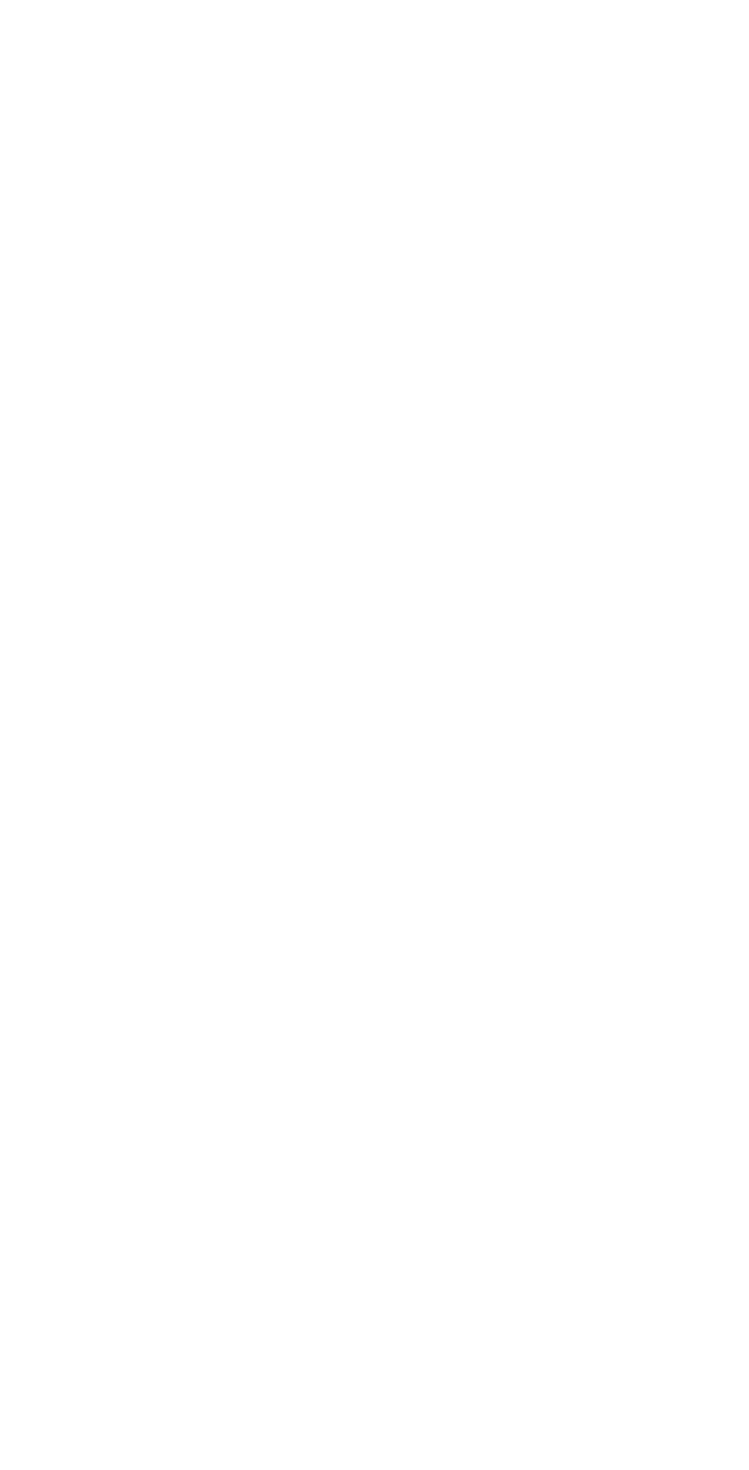
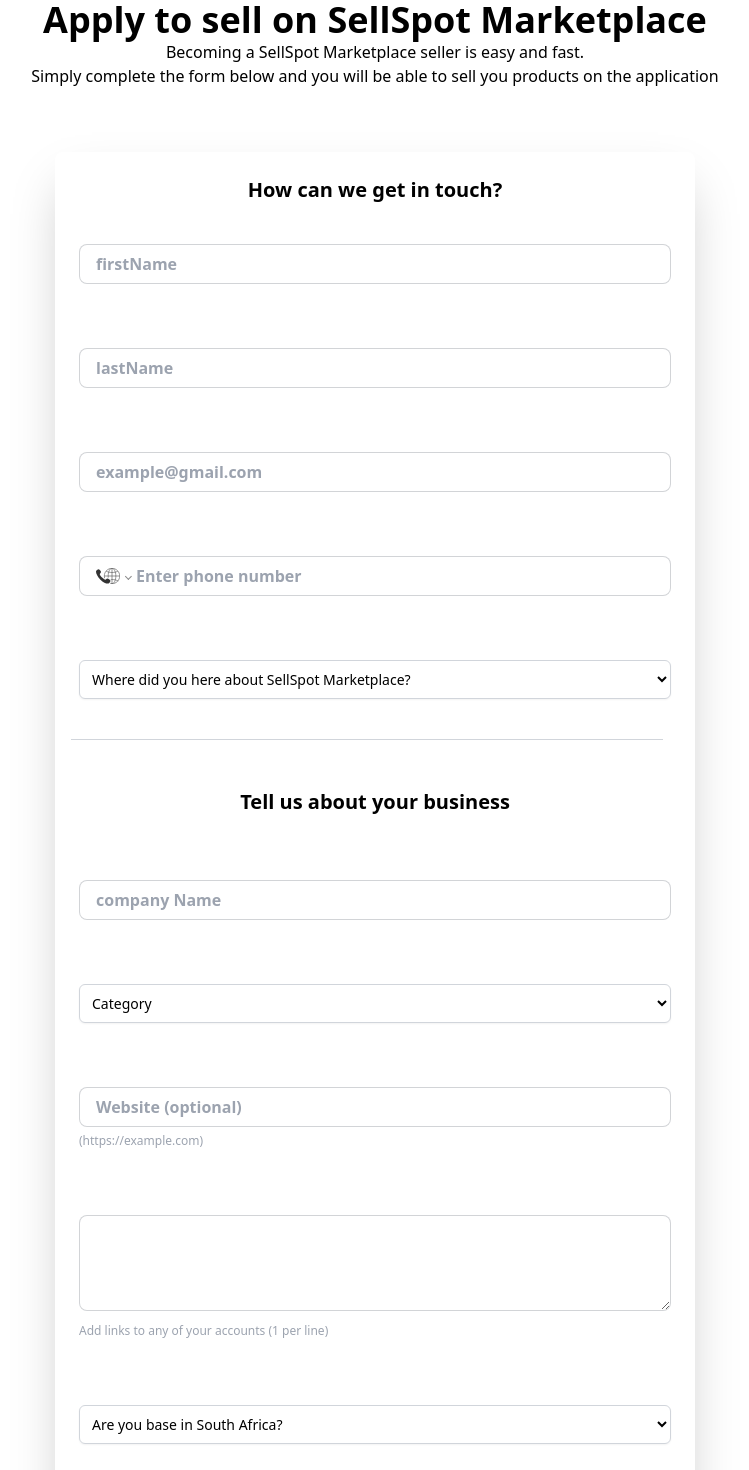
Before and after one commit to Ziphozenkosimthombe/SellSpot, a React (Vite) app in the folder frontend/: page /apply in a window 1280 px wide. Before the commit this address had no page. Shown: the top 1470 px of the page, without its empty margins (265-1014 px from the left). Before the commit the page ends 800 px from the top, so only its background shows below. Built offline with nearby package versions, Linux system fonts and the light colour scheme.

Commit message:
from for the user who apply to sell on the platform

```diff
--- a/frontend/package.json
+++ b/frontend/package.json
@@ -15,6 +15,7 @@
     "react": "^18.2.0",
     "react-dom": "^18.2.0",
     "react-hot-toast": "^2.4.1",
+    "react-phone-number-input": "^3.4.1",
     "react-router-dom": "^6.23.1"
   },
   "devDependencies": {
--- a/frontend/src/App.jsx
+++ b/frontend/src/App.jsx
@@ -6,7 +6,7 @@
 import Login from './pages/Login/Login';
 import Home from './pages/Home/Home';
 import { DarkModeContext } from './context/DarkModeContext';
-
+import ApplyToSell from './components/ApplyToSell';
 function App() {
   const { isDarkMode } = useContext(DarkModeContext);
   useEffect(() => {
@@ -25,6 +25,7 @@
         <Route path="/" element={<Home />} />
         <Route path="/login" element={<Login />} />
         <Route path="/signup" element={<Signup />} />
+        <Route path="/apply" element={<ApplyToSell />} />
       </Routes>
       <Toaster />
     </div>
--- /dev/null
+++ b/frontend/src/components/ApplyToSell.jsx
@@ -0,0 +1,182 @@
+import 'react-phone-number-input/style.css';
+import PhoneInput from 'react-phone-number-input';
+import { useState } from 'react';
+const ApplyToSell = () => {
+  const [value, setValue] = useState();
+  const [findUs, setFindUs] = useState('');
+  const [category, setCategory] = useState('');
+  const [located, setLocated] = useState('');
+  const handleChange = (event) => {
+    setFindUs(event.target.findUs);
+    setCategory(event.target.category);
+    setLocated(event.target.located);
+  };
+  console.log(value);
+  return (
+    <>
+      <h1 className="text-4xl font-extrabold text-center">
+        Apply to sell on SellSpot Marketplace
+      </h1>
+      <h5 className="text-center">
+        Becoming a SellSpot Marketplace seller is easy and fast.
+      </h5>
+      <h5 className="text-center">
+        Simply complete the form below and you will be able to sell you products
+        on the application
+      </h5>
+      <div className="flex justify-center mt-16 ">
+        <div className="changing p-6 rounded-lg shadow-2xl  bg-gray-400 bg-clip-padding backdrop-filter backdrop-blur-lg bg-opacity-0 ">
+          <h1 className="text-xl font-extrabold text-center">
+            How can we get in touch?
+          </h1>
+          <form className="   mt-10">
+            <div className="w-full">
+              <input
+                type="text"
+                placeholder="firstName"
+                name="firstName"
+                required
+                autoComplete="off"
+                className="w-full input input-bordered  h-10 text-black font-extrabold bg-white"
+              />
+            </div>
+
+            <div className="mt-16 w-full">
+              <input
+                type="text"
+                placeholder="lastName"
+                name="lastName"
+                required
+                autoComplete="off"
+                className="w-full input input-bordered  h-10 text-black font-extrabold bg-white"
+              />
+            </div>
+
+            <div className="mt-16 w-full">
+              <input
+                id="email"
+                type="email"
+                placeholder="example@gmail.com"
+                name="email"
+                required
+                autoComplete="off"
+                className="w-full input input-bordered  h-10 text-black font-extrabold bg-white"
+              />
+            </div>
+            <div className="w-full mt-16">
+              <PhoneInput
+                placeholder="Enter phone number"
+                value={value}
+                onChange={setValue}
+                className="w-full input input-bordered  h-10 text-black font-extrabold bg-white"
+              />
+            </div>
+
+            <div className="w-full mt-16">
+              <select
+                id="foundUs"
+                value={findUs}
+                onChange={handleChange}
+                className="block w-full mt-1 p-2 bg-white text-black border border-gray-300 rounded-md shadow-sm focus:outline-none focus:ring-indigo-500 focus:border-indigo-500 sm:text-sm"
+              >
+                <option value="" disabled>
+                  Where did you here about SellSpot Marketplace?
+                </option>
+                <option value="google">Google</option>
+                <option value="social_media">Social Media</option>
+                <option value="friend">Friend</option>
+                <option value="advertisement">Advertisement</option>
+              </select>
+            </div>
+            <div className="w-full  mt-10 -mx-6 -ml-2">
+              <hr className="border-t border-gray-300 " />
+            </div>
+
+            <h1 className="text-xl font-extrabold text-center mt-12">
+              Tell us about your business
+            </h1>
+
+            <div className="mt-16 w-full">
+              <input
+                type="text"
+                placeholder="company Name"
+                name="companyName"
+                required
+                autoComplete="off"
+                className="w-full input input-bordered  h-10 text-black font-extrabold bg-white"
+              />
+            </div>
+
+            <div className="w-full  mt-16">
+              <select
+                id="foundUs"
+                value={category}
+                onChange={handleChange}
+                className="block w-full mt-1 p-2 bg-white text-black border border-gray-300 rounded-md shadow-sm focus:outline-none focus:ring-indigo-500 focus:border-indigo-500 sm:text-sm"
+              >
+                <option value="" disabled>
+                  Category
+                </option>
+                <option value="google">Sport</option>
+                <option value="social_media">Books</option>
+                <option value="friend">Food</option>
+                <option value="advertisement">Electronics</option>
+                <option value="advertisement">Computor & laptops</option>
+                <option value="advertisement">Fashion</option>
+                <option value="advertisement">Home & Kitchen</option>
+                <option value="advertisement">Computor components</option>
+                <option value="advertisement">Health</option>
+                <option value="advertisement">Gaming</option>
+                <option value="advertisement">Liquor</option>
+              </select>
+            </div>
+
+            <div className="mt-16 w-full">
+              <input
+                type="text"
+                placeholder="Website (optional)"
+                name="website"
+                required
+                autoComplete="off"
+                className="w-full input input-bordered  h-10 text-black font-extrabold bg-white"
+              />
+            </div>
+            <span className="text-xs text-gray-400 example">
+              (https://example.com)
+            </span>
+
+            <div className="mt-16 w-full">
+              <textarea className="textarea textarea-bordered h-24 w-full text-black bg-white"></textarea>
+            </div>
+            <span className="text-xs text-gray-400 example">
+              Add links to any of your accounts (1 per line)
+            </span>
+
+            <div className="w-full  mt-16">
+              <select
+                id="foundUs"
+                value={located}
+                onChange={handleChange}
+                className="block w-full mt-1 p-2 bg-white text-black border border-gray-300 rounded-md shadow-sm focus:outline-none focus:ring-indigo-500 focus:border-indigo-500 sm:text-sm"
+              >
+                <option value="" disabled>
+                  Are you base in South Africa?
+                </option>
+                <option value="google">Yes</option>
+                <option value="social_media">No</option>
+              </select>
+            </div>
+
+            <div className="mt-16">
+              <button className="btn w-60 btn-sm mt-2 border border-slate-700 font-extrabold">
+                Appl to Sell
+              </button>
+            </div>
+          </form>
+        </div>
+      </div>
+    </>
+  );
+};
+
+export default ApplyToSell;
--- a/frontend/src/components/NavigationLinks.jsx
+++ b/frontend/src/components/NavigationLinks.jsx
@@ -16,7 +16,7 @@
           </Link>
         </li>
         <li>
-          <Link to={'/sell'} className=" hover:text-gray-400 font-bold ">
+          <Link to={'/apply'} className=" hover:text-gray-400 font-bold ">
             Sell on SellSpot
           </Link>
         </li>
--- a/frontend/src/index.css
+++ b/frontend/src/index.css
@@ -11,3 +11,15 @@
   background-color: #fff;
   color: #000;
 }
+
+.changing {
+  width: 40rem;
+}
+
+.apply {
+  width: 25rem;
+}
+
+.example {
+  margin-right: 5rem;
+}
--- a/frontend/src/pages/Login/Login.jsx
+++ b/frontend/src/pages/Login/Login.jsx
@@ -45,7 +45,7 @@
               autoComplete="off"
               placeholder="example@gmail.com"
               onChange={handleChange}
-              className="input input-bordered h-10 text-black font-extrabold"
+              className="input input-bordered h-10 text-black font-extrabold bg-white"
             />
           </div>
 
@@ -61,7 +61,7 @@
               required
               placeholder="Enter Password"
               onChange={handleChange}
-              className="input input-bordered h-10t text-black font-extrabold"
+              className="input input-bordered h-10t text-black font-extrabold bg-white"
             />
           </div>
 
--- a/frontend/src/pages/Signup/Signup.jsx
+++ b/frontend/src/pages/Signup/Signup.jsx
@@ -46,7 +46,7 @@
               required
               autoComplete="off"
               value={formData.username}
-              className="input input-bordered  h-10 text-black font-extrabold"
+              className="input input-bordered  h-10 text-black font-extrabold bg-white"
               onChange={handleChange}
             />
           </div>
@@ -63,7 +63,7 @@
               required
               autoComplete="off"
               value={formData.email}
-              className="input input-bordered h-10 text-black font-extrabold"
+              className="input input-bordered h-10 text-black font-extrabold bg-white"
               onChange={handleChange}
             />
           </div>
@@ -78,7 +78,7 @@
               placeholder="Enter Password"
               name="password"
               value={formData.password}
-              className="input input-bordered h-10"
+              className="input input-bordered h-10 bg-white"
               onChange={handleChange}
             />
           </div>
@@ -93,7 +93,7 @@
               placeholder="Confirm Password"
               name="confirmPassword"
               value={formData.confirmPassword}
-              className=" input input-bordered h-10"
+              className=" input input-bordered h-10 bg-white"
               onChange={handleChange}
             />
           </div>
```
Also changed, not shown: 1 other file (tests, documents, lock files or other folders).
